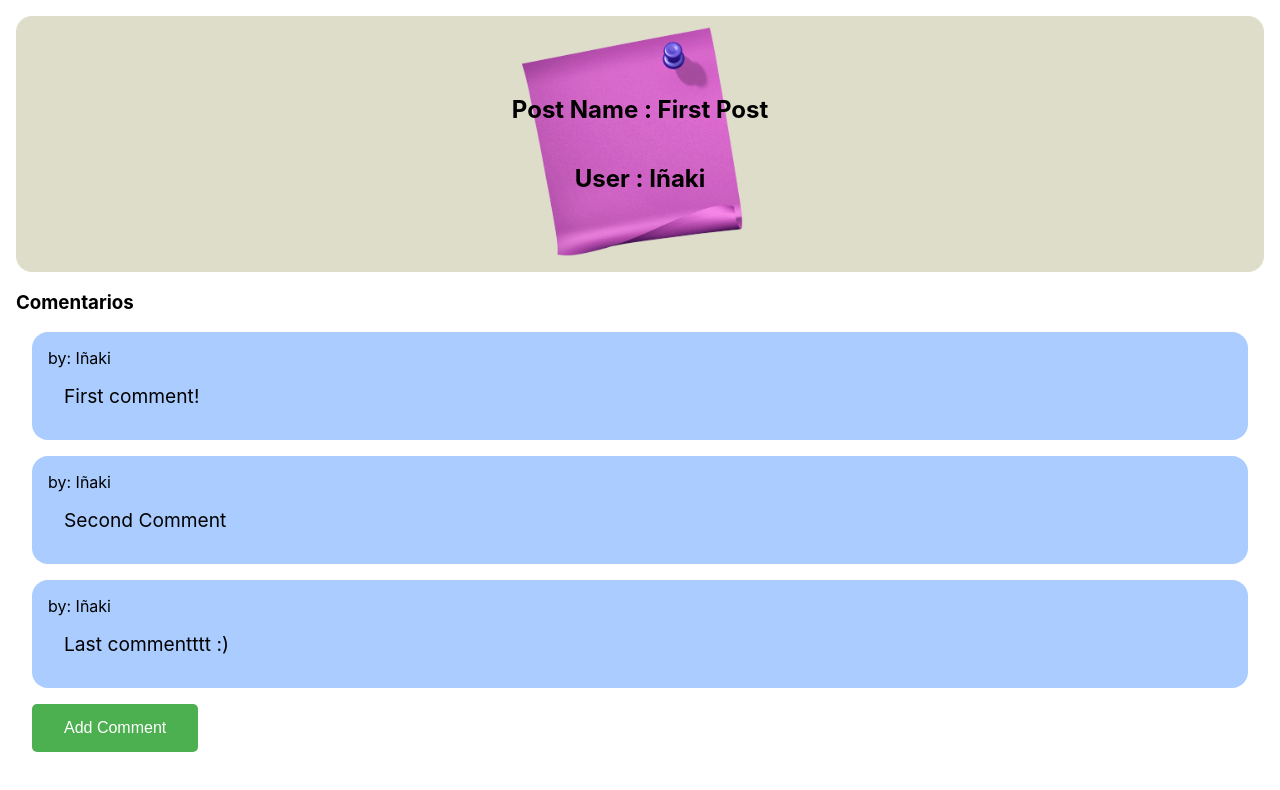
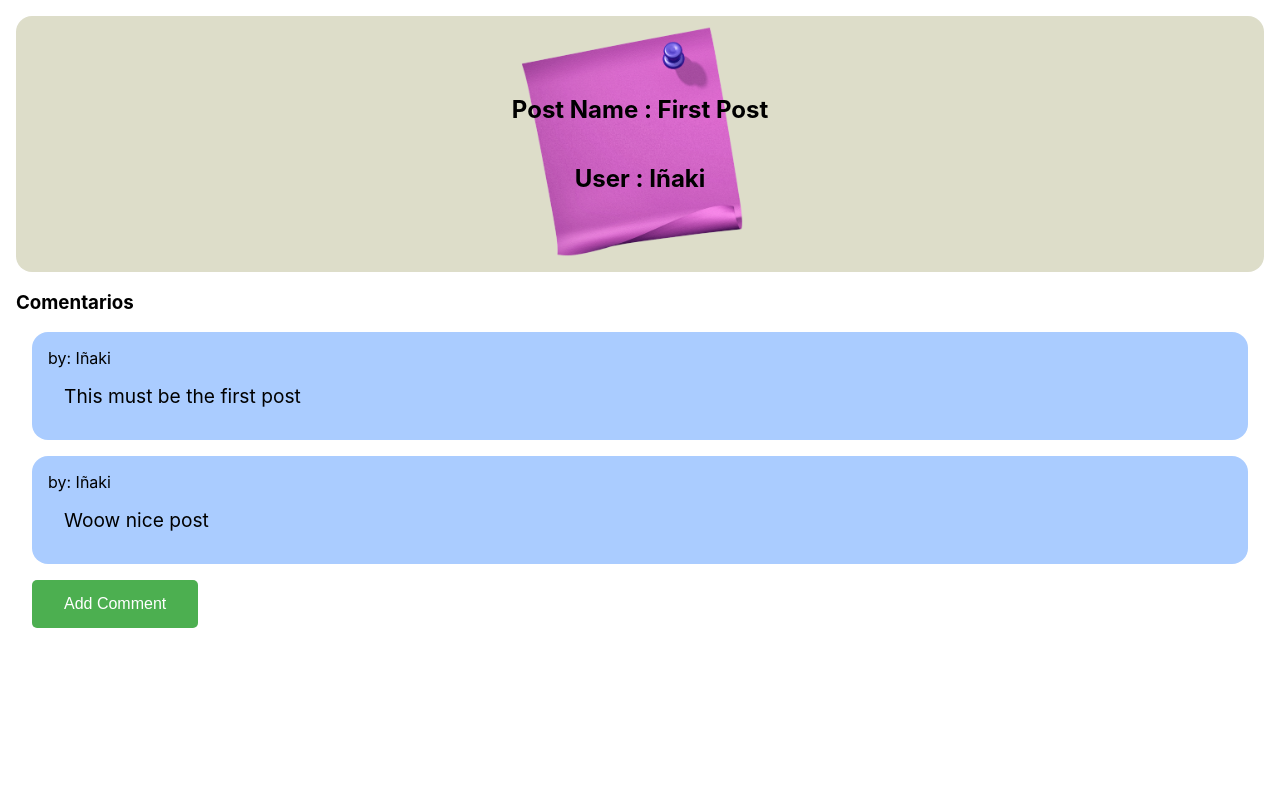
Before and after one commit to Fusuma-Tech/front-assesment, a React (Create React App) app: page /post/1 in a window 1280 px wide. Shown: the top 790 px of the page. Built offline with nearby package versions, Linux system fonts and the light colour scheme; data requests are answered from the project's data file.

Commit message:
Fusuma project done!

```diff
--- a/db.json
+++ b/db.json
@@ -7,28 +7,44 @@
     },
     {
       "user": "Iñaki",
-      "name": "Second Comment",
+      "name": "Second Post",
       "id": 2
+    },
+    {
+      "user": "Iñaki",
+      "name": "Last Post",
+      "id": 3
+    },
+    {
+      "user": "Iñaki",
+      "name": "Ok, one more post",
+      "id": 4
     }
   ],
   "comments": [
     {
-      "postId": 1,
+      "postId": 2,
       "user": "Iñaki",
-      "text": "First comment!",
-      "id": 1
-    },
-    {
-      "postId": 1,
-      "user": "Iñaki",
-      "text": "Second Comment",
+      "text": "Nice Post!",
       "id": 2
     },
     {
       "postId": 1,
       "user": "Iñaki",
-      "text": "Last commentttt :)",
+      "text": "This must be the first post",
       "id": 3
+    },
+    {
+      "postId": 1,
+      "user": "Iñaki",
+      "text": "Woow nice post",
+      "id": 4
+    },
+    {
+      "postId": 3,
+      "user": "Iñaki",
+      "text": "This post deserves a comment ;)",
+      "id": 5
     }
   ]
 }
--- a/src/components/AddCommentPopup.jsx
+++ b/src/components/AddCommentPopup.jsx
@@ -26,7 +26,7 @@ export const AddCommentPopup = ({ postId, trigger }) => {
                 <input onChange={e => handleCommentInput(e)} name='user' placeholder='User Name' type="text" required />
                 <h5>Comment</h5>
                 <input onChange={e => handleCommentInput(e)} className="textarea  form-control" name="text" required></input>
-                <button onClick={(event) => addComment(event)} type='button' value="Submit"> Send Comment</button>
+                <button onClick={() => addComment()} type='button' value="Submit"> Send Comment</button>
             </form>
         </div>
     )
--- a/src/components/AddPostPopup.jsx
+++ b/src/components/AddPostPopup.jsx
@@ -2,7 +2,7 @@ import React, { useState } from 'react';
 import '../styles/AddPostPopup.css'
 import { postAllKinds } from '../services';
 
-export const AddPostPopup = ({ trigger }) => {
+export const AddPostPopup = ({ trigger}) => {
 
     const [post, setPost] = useState()
     const handlePostInput = e => {
@@ -12,17 +12,15 @@ export const AddPostPopup = ({ trigger }) => {
         })
     }
     const addPost = () => {
-        post &&
-            postAllKinds("posts", post)
+        postAllKinds("posts", post)
         trigger()
     }
-
     return (
         <div>
             <form className='addPostForm'>
                 <input onChange={e => handlePostInput(e)} type="text" name="user" placeholder="Your name.." required />
                 <textarea onChange={e => handlePostInput(e)} className='textarea' name="name" placeholder="Some text here.." required></textarea>
-                <input onClick={(event) => addPost(event)} type="button" value="Submit" required></input>
+                <input onClick={() => addPost()} type="button" value="Submit" required></input>
             </form>
         </div>
     )
--- a/src/components/CommentList.jsx
+++ b/src/components/CommentList.jsx
@@ -11,9 +11,12 @@ const Comment = ({ postId }) => {
     setOpenCommentPopup(openCommentPopup => !openCommentPopup)
   }
 
+  const getCommentsFromServer =()=>{
+    getAllKinds("comments").then(data => setComments(data))
+   }
+
   useEffect(() => {
-    getAllKinds("comments").then(data =>
-      setComments(data))
+    getCommentsFromServer()
   }, [openCommentPopup])
 
   return (
@@ -27,8 +30,8 @@ const Comment = ({ postId }) => {
             <div className="comment-name">{comment.text}</div>
           </div>
         )}
-      <button onClick={handleCommentPopup} className="addCommentButton">Add Comment</button>
-      {openCommentPopup && <AddCommentPopup postId={postId} trigger={handleCommentPopup} />}
+      <button onClick={()=>handleCommentPopup()} className="addCommentButton">Add Comment</button>
+      {openCommentPopup && <AddCommentPopup postId={postId} trigger={()=>handleCommentPopup()} />}
     </div>
   );
 };
--- a/src/components/PostList.jsx
+++ b/src/components/PostList.jsx
@@ -1,40 +1,42 @@
 import "../styles/PostList.css";
-import { getAllKinds, deleteData } from '../services'
+import { getAllKinds, deleteData,postAllKinds } from '../services'
 import React, { useState, useEffect } from 'react';
 import { Link } from 'react-router-dom';
 import { AddPostPopup } from "./AddPostPopup";
 
-const Post = () => {
+const PostList = () => {
 
   const [posts, setPosts] = useState([])
   const [openPostPopup, setOpenPostPopup] = useState(false)
 
+  const getPostsFromServer = () => {
+    getAllKinds("posts").then(data => setPosts(data))
+  }
   const handlePostPopup = (e) => {
-    setOpenPostPopup(openPostPopup=>!openPostPopup)
+    setOpenPostPopup(openPostPopup => !openPostPopup)
+  }
+
+  const deletePost = (e, id) => {
+    e.preventDefault()
+    deleteData("posts", id);
+    setPosts(posts.filter(post => post.id !== id))
   }
 
   useEffect(() => {
-    getAllKinds("posts").then(data => setPosts(data))
-  }, [openPostPopup ])
+    getPostsFromServer()
+  }, [openPostPopup])
 
-  const deletePost = (e,id) => {
-    e.preventDefault()
-    deleteData("posts", id);
-    getAllKinds("posts").then(data => setPosts(data))
-  }
   return (
     <div>
-      <button onClick={e => handlePostPopup(e)} className="addPostButton">+ Add Post</button>
-      {openPostPopup && <AddPostPopup trigger={handlePostPopup} />}
-      {/* {posts && */
+      <button onClick={() => handlePostPopup()} className="addPostButton">+ Add Post</button>
+      {openPostPopup && <AddPostPopup trigger={()=>handlePostPopup()}/>}
+      {posts &&
         posts.map(post =>
           <Link key={post.id} to={"/post/" + post.id} className="postLink" >
             <div className="post-container">
               <div className="post-name">{post.name}</div>
               <div>Posted by:{post.user}</div>
-              <button onClick={(e) =>
-                deletePost(e,post.id)
-              }>X</button>
+              <button onClick={(e) =>deletePost(e, post.id)}>X</button>
             </div>
           </Link>
         )}
@@ -42,4 +44,4 @@ const Post = () => {
   )
 };
 
-export default Post;
+export default PostList;
--- a/src/pages/Home.jsx
+++ b/src/pages/Home.jsx
@@ -2,15 +2,8 @@ import logo from "../logo.svg";
 import post from "../img/post.jpg"
 import "../App.css";
 import PostList from '../components/PostList'
-import { getAllKinds } from '../services'
-import React, { useState, useEffect } from 'react';
 
 function Home() {
-
-  const [comments, setComments] = useState()
-  useEffect(() => {
-    getAllKinds("comments").then(data => setComments(data))
-  }, [])
 
   return (
     <div className="App">
--- a/src/pages/PostView.jsx
+++ b/src/pages/PostView.jsx
@@ -1,15 +1,18 @@
 import React, { useState, useEffect } from 'react';
 import { useParams } from "react-router-dom";
-import { getAllKindsById } from '../services';
+import { getAllKindsById, getAllKinds } from '../services';
 import '../styles/PostView.css'
 import CommentList from '../components/CommentList';
 
 export const PostView = () => {
-
     const { id } = useParams();
     const [post, setPost] = useState()
+       const getPostsFromServerById = ()=>{
+           getAllKindsById("posts", id).then(data => setPost(data))
+       }
+
     useEffect(() => {
-        getAllKindsById("posts", id).then(data => setPost(data))
+        getPostsFromServerById()
     }, [])
 
     return (
@@ -17,10 +20,9 @@ export const PostView = () => {
             {post &&
                 <div>
                     <div className="post_view_container">
-                        <h2> Post Name : {post.name}</h2>
+                        <h2>Post Name : {post.name}</h2>
                         <h2>User : {post.user}</h2>
                     </div>
-
                     <CommentList postId={post.id} />
                 </div>
             }
```
